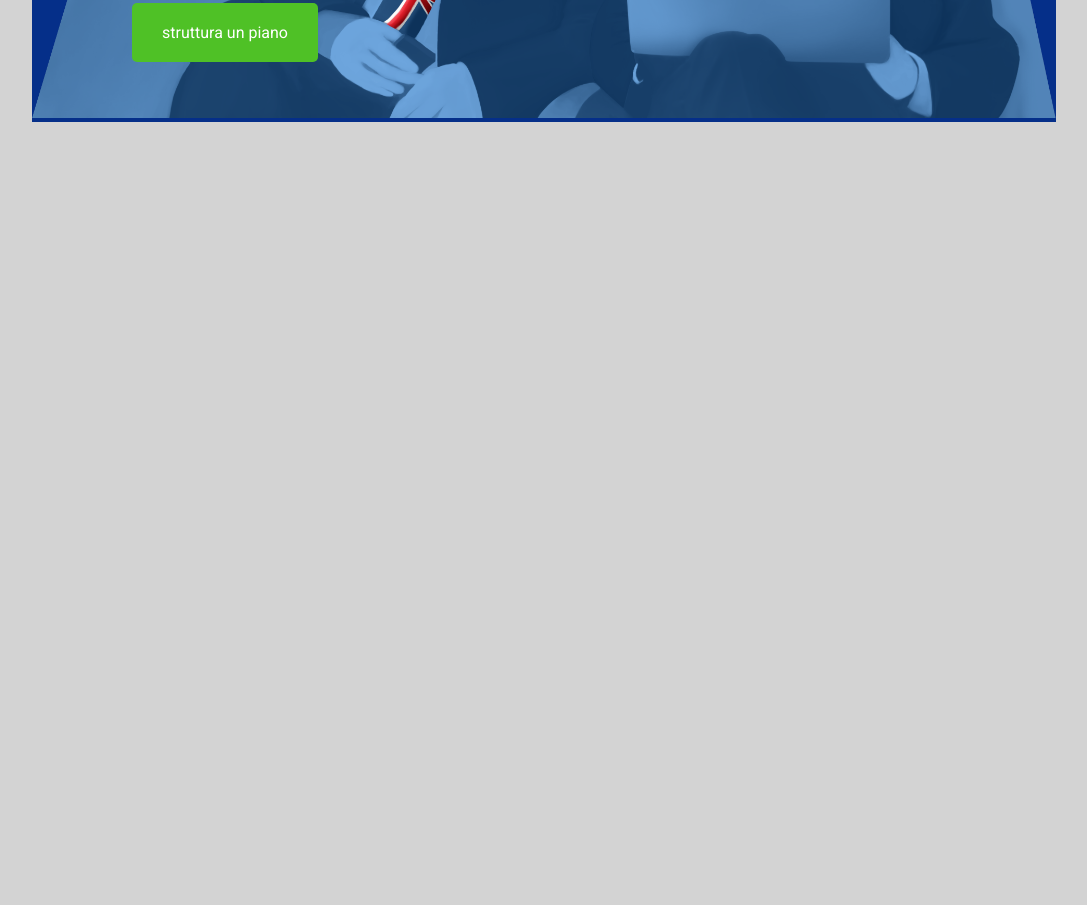
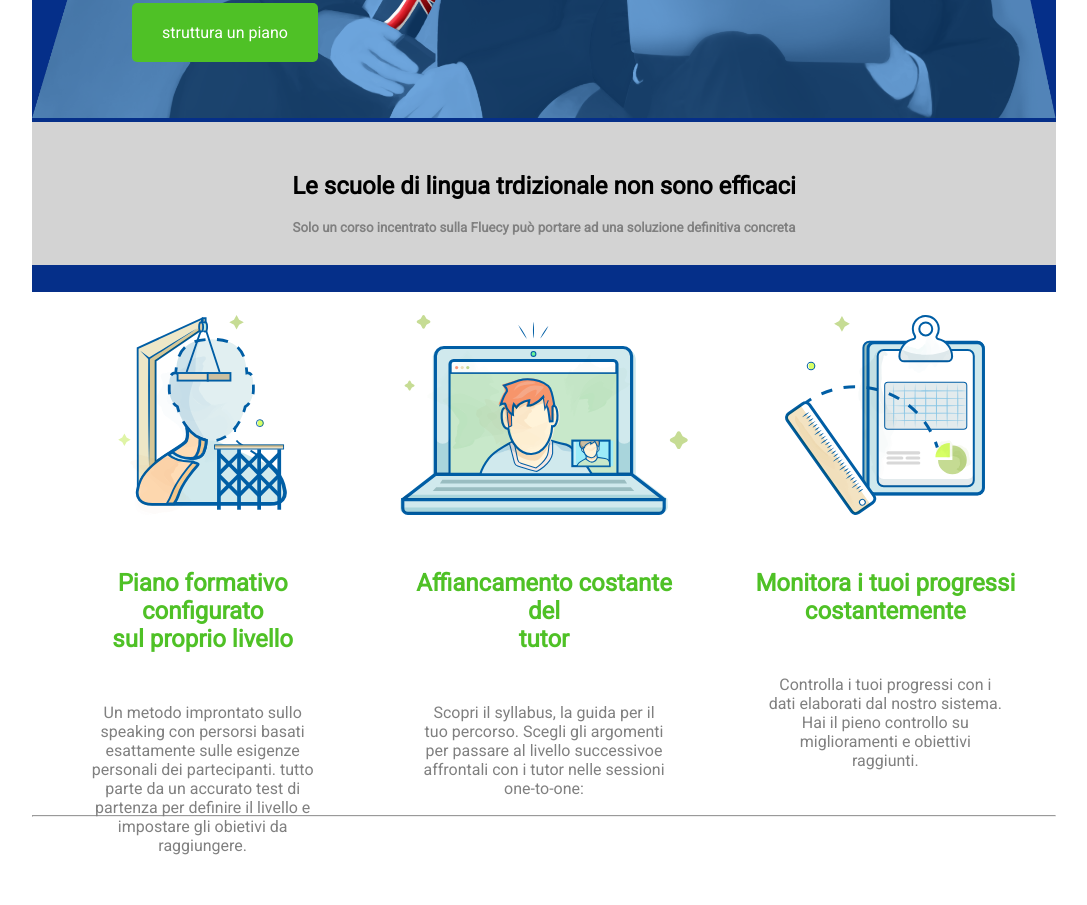
Before and after one commit to salvatore-tidu9/htmlcss-fluentify, a plain HTML site: page index.html in a window 1280 px wide. Shown: the part 398-1303 px from the top of the page, without its empty margins (96-1183 px from the left). Before the commit the page ends 800 px from the top, so only its background shows below. Drawn offline with Linux system fonts and the light colour scheme.

Commit message:
Aggiornamento_Struttura_fluentify

```diff
--- a/css/style.css
+++ b/css/style.css
@@ -6,12 +6,11 @@
 
 body {
   font-family: 'Roboto', sans-serif;
-  background-color: lightgrey;
 }
 
 .container {
   width: 80%;
-  /* height: 100vh; */
+  height: 690px;
   margin: 0 auto;
   background-color: #052f89;
 }
@@ -88,3 +87,46 @@ body {
   padding: 20px 30px;
   border-radius: 5px;
 }
+
+.description {
+  background-color: lightgrey;
+  width: 100%;
+}
+
+.description h2 {
+  text-align: center;
+  padding: 50px;
+  padding-bottom: 20px;
+}
+
+.description h5 {
+  text-align: center;
+  color: grey;
+  padding-bottom: 30px;
+}
+
+.content_box_1, .content_box_2, .content_box_3 {
+  float: left;
+  width: 33.33333%;
+  height: 500px;
+  margin: auto;
+  text-align: center;
+  margin-top: 50px;
+}
+
+.content_box_1 img, .content_box_2 img, .content_box_3 img {
+  width: 100%;
+  height: 200px;
+  object-fit: contain;
+}
+
+.content_box_1 h2, .content_box_2 h2, .content_box_3 h2 {
+  margin-top: 50px;
+  color: #4fc126;
+  padding: 0 30px;
+}
+
+.content_box_1 p, .content_box_2 p, .content_box_3 p {
+  padding: 50px;
+  color: grey;
+}
--- a/index.html
+++ b/index.html
@@ -86,6 +86,61 @@
 
     </header>
 
+    <main>
+
+      <div class="main_container">
+
+        <div class="description">
+
+          <h2>Le scuole di lingua trdizionale non sono efficaci</h2>
+
+          <h5>Solo un corso incentrato sulla Fluecy può portare ad una soluzione definitiva concreta</h5>
+
+        </div>
+
+        <div class="content_box_1">
+
+          <img src="img/profile.svg" alt="Profile">
+
+          <h2>Piano formativo configurato <br> sul proprio livello</h2>
+
+          <span></span>
+
+          <p>Un metodo improntato sullo speaking con persorsi basati esattamente sulle esigenze personali dei partecipanti. tutto parte da un accurato test di partenza per definire il livello e impostare gli obietivi da raggiungere.</p>
+
+        </div>
+
+        <div class="content_box_2">
+
+          <img src="img/computer.svg" alt="Computer">
+
+          <h2>Affiancamento costante del <br> tutor</h2>
+
+          <p>Scopri il syllabus, la guida per il tuo percorso. Scegli gli argomenti per passare al livello successivoe affrontali con i tutor nelle sessioni one-to-one: </p>
+
+        </div>
+
+        <div class="content_box_3">
+
+          <img src="img/doc.svg" alt="Doc">
+
+          <h2>Monitora i tuoi progressi <br> costantemente</h2>
+
+          <p>Controlla i tuoi progressi con i dati elaborati dal nostro sistema. Hai il pieno controllo su miglioramenti e obiettivi raggiunti.</p>
+
+        </div>
+
+      </div>
+
+      <hr>
+
+
+
+      </div>
+
+
+    </main>
+
   </div>
 
 </body>
```
